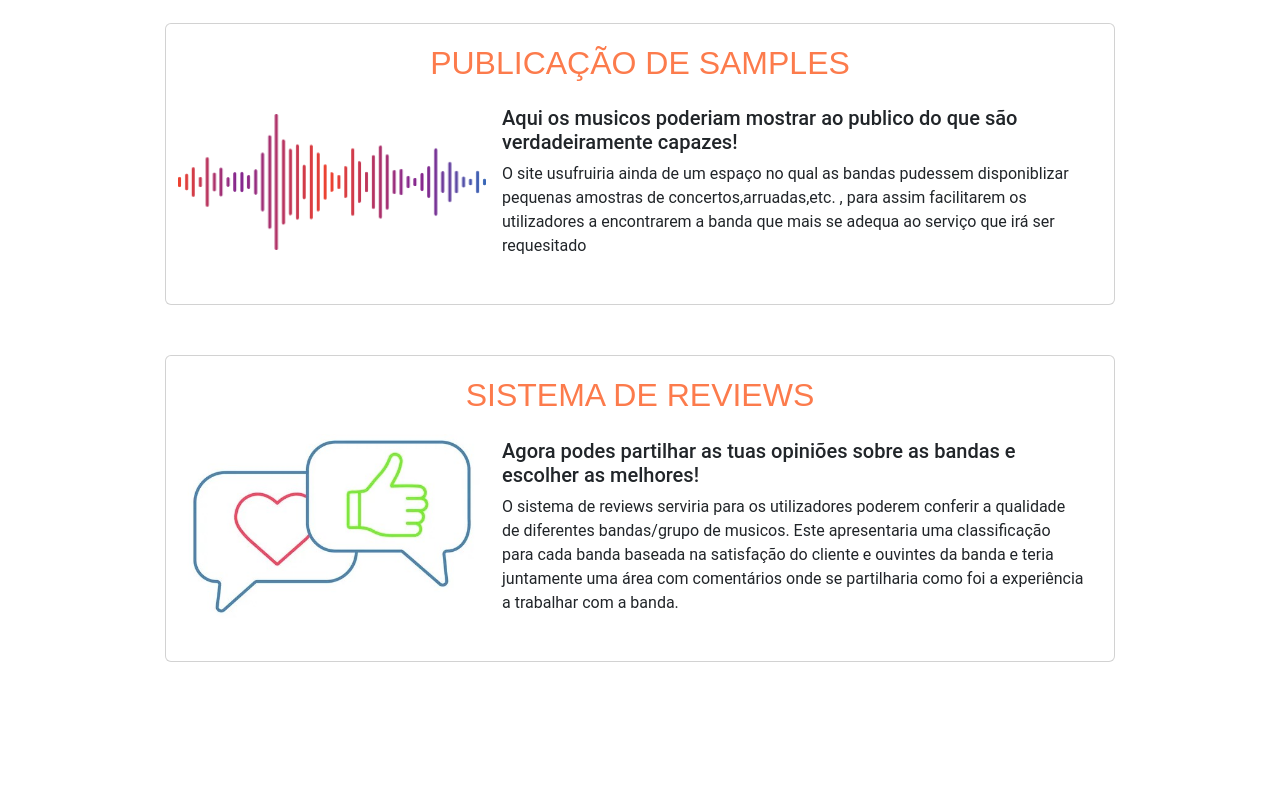
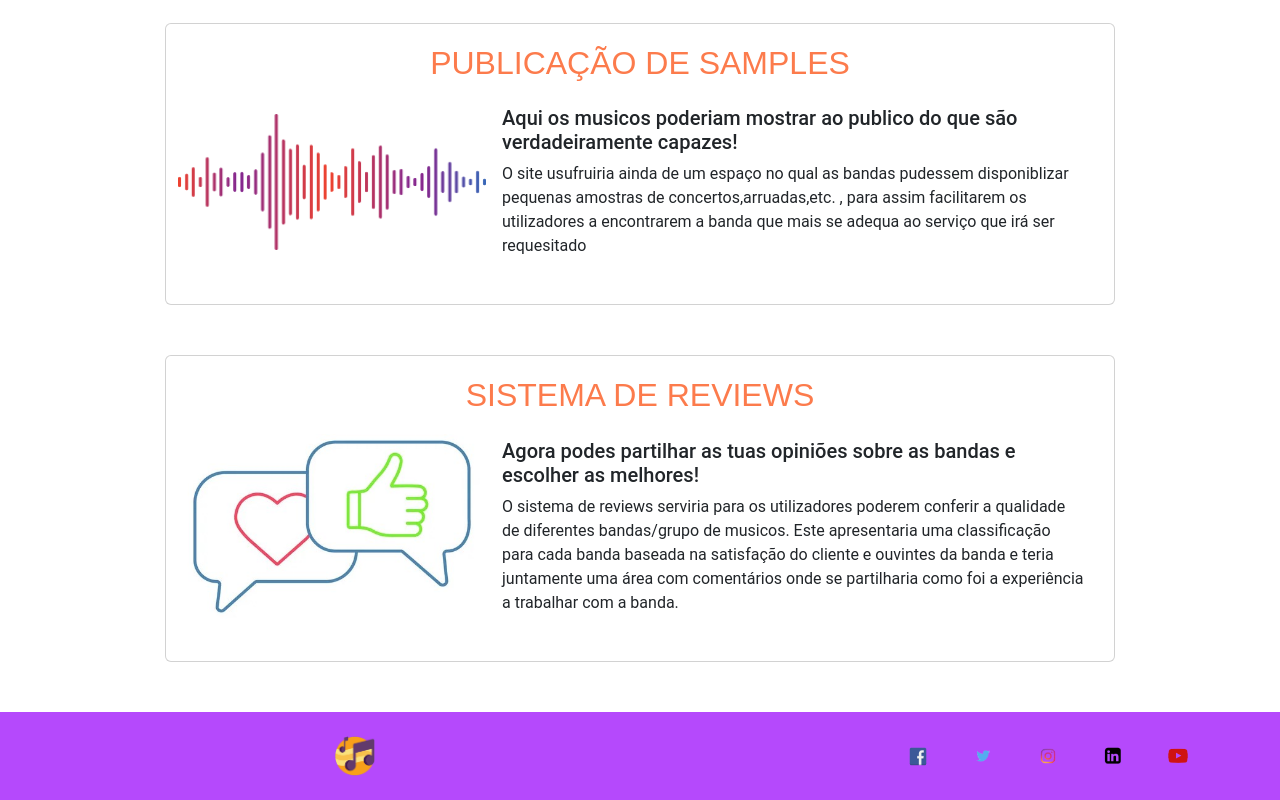
Before and after one commit to Qwerty22378/Chavenses, a plain HTML site: page plataforma.html in a window 1280 px wide. Shown: the part 838-1638 px from the top of the page. Before the commit the page ends 1550 px from the top, so only its background shows below. Drawn offline with Linux system fonts and the light colour scheme.

Commit message:
fixed links in index to plataforma and added footnote

```diff
--- a/plataforma.html
+++ b/plataforma.html
@@ -192,5 +192,38 @@
 
 <div style="height:50px;"></div>
 
+<!--FOOTER-->
+<footer id="contactos">
+    <div class="container">
+        <div class="logo py-4">
+            <div class="row">
+                <div class="col-md-6 align-self-center text-md-left text-center " >
+                    <img src="images/icon.png" class="img-fluid" height="40" width="40"  />
+                </div>
+                <div class="col-md-6 align-self-center text-right">
+                    <ul>
+                        <li>
+                            <a href="#"><img src="images/facebook.png" /></a>
+                        </li>
+                        <li>
+                            <a href="#"><img src="images/twitter.png" /></a>
+                        </li>
+                        <li>
+                            <a href="#"><img src="images/instagram.png" /></a>
+                        </li>
+                        <li>
+                            <a href="#"><img src="images/linkdin.png" /></a>
+                        </li>
+                        <li>
+                            <a href="#"><img src="images/youtube.png" /></a>
+                        </li>
+                    </ul>
+                </div>
+            </div>
+        </div>
+    </div>
+</footer>
+<!--FOOTER-->
+
 </body>
 </html>
```
Also changed, not shown: index.html (+4 -4 lines).
